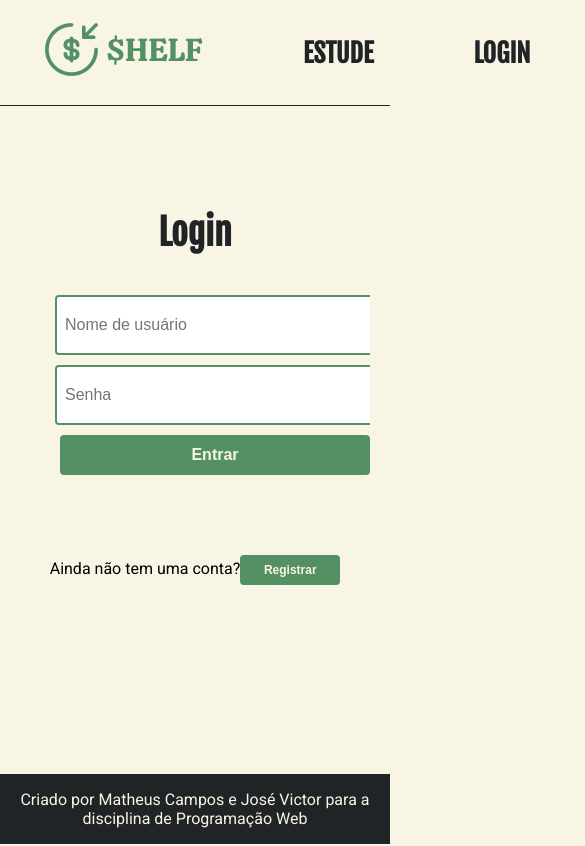
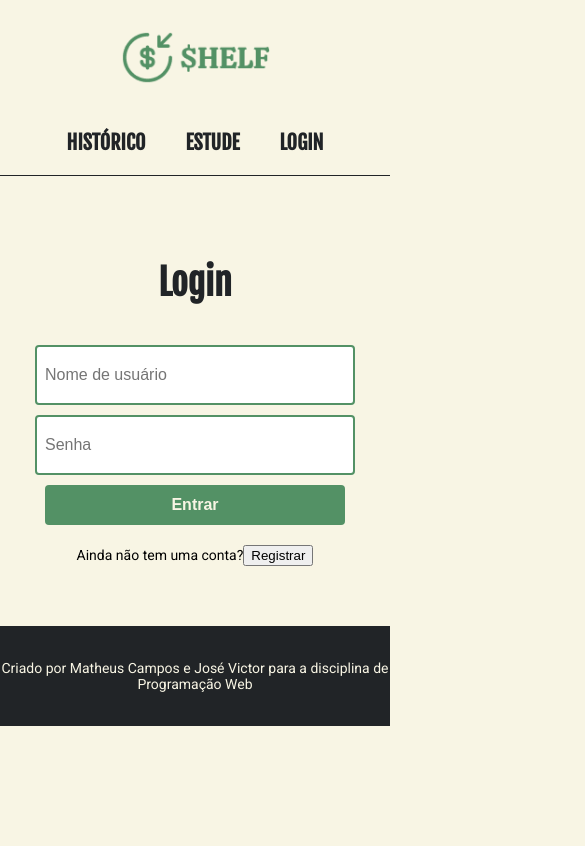
Before and after one commit to matheuscampos-it/plataforma-shelf, a React (Create React App) app: page /login in a window 390 px wide. Shown: the whole page, 585 px wide, since content can reach past the window. Built offline with nearby package versions, Linux system fonts and the light colour scheme.

Commit message:
Melhoras de espaçamento em telas menores

```diff
--- a/src/App.css
+++ b/src/App.css
@@ -1,6 +1,8 @@
+/* Import de fontes */
 @import url('https://fonts.googleapis.com/css2?family=Roboto:wght@400;700&display=swap');
 @import url('https://fonts.googleapis.com/css2?family=Fjalla+One&display=swap');
 
+/* Estilos globais */
 body {
   margin: 0;
   padding: 0;
@@ -9,6 +11,7 @@ body {
   overflow-x: hidden; /* Oculta a barra de rolagem horizontal */
 }
 
+/* Estilos do conteúdo principal */
 main {
   margin: 40px auto; /* Aumenta o espaçamento superior e inferior */
   max-width: 80%; /* Alterado para ocupar no máximo 80% da largura */
@@ -16,6 +19,10 @@ main {
   box-sizing: border-box;
 }
 
+/* Estilos do header */
+/* ----------------- */
+
+/* Estilos dos links do header */
 .header-link {
   font-size: 26px;
   color: #212427; /* Cor do link */
@@ -50,6 +57,7 @@ main {
   background-color: #212427;
 }
 
+/* Estilos do cabeçalho */
 header {
   display: flex;
   flex-direction: row;
@@ -74,6 +82,7 @@ header {
   max-width: 200px;
 }
 
+/* Estilos do container de login */
 .login-container {
   display: flex;
   flex-direction: column;
@@ -84,6 +93,7 @@ header {
   overflow-y: auto;
 }
 
+/* Estilos do formulário de login */
 .login-form {
   display: flex;
   flex-direction: column;
@@ -94,6 +104,7 @@ header {
   padding: 20px; /* Adiciona um espaçamento interno */
 }
 
+/* Estilos do título do formulário de login */
 .login-title {
   font-size: 36px;
   color: #212427; /* Cor do título */
@@ -102,6 +113,7 @@ header {
   text-align: center; /* Centraliza o texto */
 }
 
+/* Estilos do input do formulário de login */
 .login-input {
   width: 100%; /* Ocupa toda a largura disponível */
   max-width: 300px;
@@ -113,6 +125,7 @@ header {
   font-size: 16px;
 }
 
+/* Estilos do botão de login */
 .login-button {
   width: 100%; /* Ocupa toda a largura disponível */
   max-width: 300px;
@@ -135,6 +148,7 @@ header {
   outline: none;
 }
 
+/* Estilos da mensagem do login */
 .login-message {
   margin-top: 40px;
   padding: 20px;
@@ -161,71 +175,42 @@ header {
   color: #539165; /* Verde */
 }
 
-.toggle-mode-container {
-  margin-top: 40px; /* Aumenta o espaçamento superior */
-}
-
-.toggle-mode-button {
-  width: 150px;
-  height: 30px;
-  background-color: #539165; /* Cor do botão */
-  color: #F8F5E4; /* Cor do texto do botão */
-  border: none;
-  border-radius: 4px;
-  font-size: 14px;
-  font-weight: bold;
-  cursor: pointer;
-  transition: background-color 0.3s ease;
-  margin-top: 20px;
-}
-
-.toggle-mode-button:hover {
-  background-color: #407852; /* Cor do botão ao passar o mouse */
-}
-
-.toggle-mode-button:focus {
-  outline: none;
-}
-
+/* Estilos das seções */
 section {
   display: flex;
-  justify-content: space-between;
-  align-items: flex-start;
+  flex-direction: column;
   border-radius: 4px;
   margin-bottom: 40px; /* Aumenta o espaçamento inferior */
   padding: 20px; /* Adiciona um espaçamento interno */
   box-shadow: 0 2px 4px rgba(0, 0, 0, 0.1);
 }
 
+/* Estilos do conteúdo das seções */
 .section-content {
   display: flex;
   justify-content: space-between;
   align-items: flex-start;
+  flex-wrap: wrap;
 }
 
-.coluna-esq,
-.coluna-dir {
-  display: flex;
-  flex-direction: column;
-  align-items: flex-start; /* Alinha à esquerda */
-  justify-content: center;
-  flex-basis: 50%; /* Ocupa metade da largura */
-}
-
+/* Estilos da seção de despesas */
 section.despesas {
   border: 1px solid #F7C04A !important; /* Laranja */
   box-shadow: 0 4px 6px rgba(247, 192, 74, 0.5) !important; /* Sombra laranja */
 }
 
+/* Estilos da seção de receita */
 section.receita {
   border: 1px solid #539165 !important; /* Verde */
   box-shadow: 0 4px 6px rgba(83, 145, 101, 0.5) !important; /* Sombra verde */
 }
 
+/* Estilos da seção de saldo */
 section.saldo {
   border: 3px solid #212427 !important;
 }
 
+/* Estilos do parágrafo dentro da seção de saldo-final */
 section.saldo-final p {
   font-size: 58px;
   font-weight: 900;
@@ -237,6 +222,7 @@ h2 {
   margin-top: 0;
 }
 
+/* Estilos da caixa de input */
 .input-box {
   border: 2px solid #539165;
   border-radius: 8px;
@@ -250,6 +236,7 @@ h2 {
   margin-left: 20px;
 }
 
+/* Estilos das mensagens */
 .mensagem.negativo {
   color: #FC3503; /* Vermelho */
   font-size: 40px;
@@ -267,7 +254,7 @@ h2 {
 
 .mensagem {
   margin-top: 40px; /* Aumenta o espaçamento superior */
-  margin-bottom: 80px;
+  margin-bottom: 40px; /* Aumenta o espaçamento inferior */
   padding: 20px; /* Adiciona um espaçamento interno */
   background-color: #F8F5E4; /* Branco */
   border: none; /* Remover borda */
@@ -279,6 +266,7 @@ h2 {
   align-items: center;
 }
 
+/* Estilos das seções com base na ordem */
 section:nth-child(1) {
   background-color: #F8F5E4; /* Branco */
 }
@@ -291,28 +279,30 @@ section:nth-child(3) {
   background-color: #F8F5E4; /* Branco */
 }
 
+/* Estilos do rodapé */
 footer {
   width: 100%;
-  padding: 0px;
+  padding: 20px 0px;
   background-color: #212427; /* Preto */
   color: #F8F5E4; /* Branco */
   text-align: center;
-  position: fixed;
-  left: 0;
-  bottom: 0;
 }
 
+/* Estilos do título principal */
 .titulo-principal {
   text-align: center;
-  font-size: 36px;
-  color: #212427;
-  margin-bottom: 40px; /* Aumenta o espaçamento inferior */
+  color: #212427; /* Cor do título */
+  font-size: 48px;
+  margin-top: 40px;
+  margin-bottom: 20px;
 }
 
+/* Estilos do subtítulo */
 .subtitulo {
+  text-align: center;
+  color: #212427; /* Cor do subtítulo */
   font-size: 24px;
-  color: #539165;
-  margin-bottom: 20px; /* Aumenta o espaçamento inferior */
+  margin-bottom: 40px;
 }
 
 .subtitulo-pequeno {
@@ -326,48 +316,72 @@ footer {
   margin-bottom: 20px;
 }
 
+/* Responsividade */
+
 @media (max-width: 768px) {
+  body {
+    font-size: 14px;
+  }
+
   main {
     padding: 20px;
     max-width: 100%;
   }
 
-  .login-container {
-    padding: 20px;
+  .header-links {
+    flex-direction: column;
+    align-items: center; /* Centraliza horizontalmente */
   }
 
-  .login-form {
+  .header-link {
+    margin-right: 0;
+    margin-bottom: 10px; /* Ajusta o espaçamento vertical */
+    padding: 10px 20px; /* Ajusta o espaçamento horizontal */
+    font-size: 20px;
+  }
+
+  .header-links img {
+    max-width: 150px;
+    margin-bottom: 20px; /* Aumenta o espaçamento inferior */
+  }
+
+  .login-form,
+  .mensagem {
+    font-size: 24px;
+  }
+
+  .login-input,
+  .input-box {
     max-width: 100%;
   }
 
-  .login-input {
-    width: 100%;
+  section {
+    margin-bottom: 20px;
   }
 
-  .login-button {
-    width: 100%;
-    max-width: 100%;
+  .titulo-principal {
+    font-size: 36px;
+  }
+
+  .subtitulo {
+    font-size: 18px;
+    margin-bottom: 20px;
+  }
+
+  .subtitulo-pequeno {
+    font-size: 16px;
+    margin-bottom: 10px;
+  }
+
+  .mensagem {
+    font-size: 32px;
   }
 
   .input-box {
-    width: 100%;
+    margin-left: 0;
   }
 
-  section {
-    padding: 10px;
-  }
-
-  .mensagem {
-    font-size: 30px;
-  }
-
-  section.despesas,
-  section.receita {
-    margin-bottom: 10px;
-  }
-
-  .toggle-mode-button {
-    width: 100px;
-    font-size: 12px;
+  .saldo-final p {
+    font-size: 36px;
   }
 }
--- a/src/App.js
+++ b/src/App.js
@@ -11,12 +11,13 @@ function App() {
   return (
     <Router>
      <header>
-        <div className="header-links">
+  <div class="header-links">
+    <Link to="/" className="header-link logo">
+      <img src={logo} alt="Logo" />
+    </Link>
+    <div class="header-links-mobile">
       <Link to="/historico" className="header-link" id="link-text">
         HISTÓRICO
-          </Link>
-          <Link to="/" className="header-link logo">
-            <img src={logo} alt="Logo" />
       </Link>
       <Link to="/estude" className="header-link" id="link-text">
         ESTUDE
@@ -24,6 +25,7 @@ function App() {
       <Link to="/login" className="header-link" id="link-text">
         LOGIN
       </Link>
+    </div>
   </div>
 </header>
 
--- a/src/Home.js
+++ b/src/Home.js
@@ -52,7 +52,7 @@ function Home() {
   return (
     <main>
       <div className='shelf'>
-        <section id='shelf'>
+        <section id='shelf section-content'>
           <div className='coluna-esq'>
             <h2>Saldo Atual</h2>
             <input
@@ -65,7 +65,7 @@ function Home() {
           <div className='coluna-dir'></div>
         </section>
 
-        <section className='despesas' id='shelf'>
+        <section className='despesas section-content' id='shelf'>
           <div className='coluna-esq'>
             <h2 onClick={() => alternarDropdown('despesas')}>Despesas do Mês</h2>
             {despesasAberto ? (
@@ -114,7 +114,7 @@ function Home() {
           <div className='coluna-dir'></div>
         </section>
 
-        <section className='receita' id='shelf'>
+        <section className='receita section-content' id='shelf'>
           <div className='coluna-esq'>
             <h2 onClick={() => alternarDropdown('receitas')}>Receita Esperada</h2>
             {receitasAberto ? (
```
Lines whose indentation alone changed are shown as unchanged.
